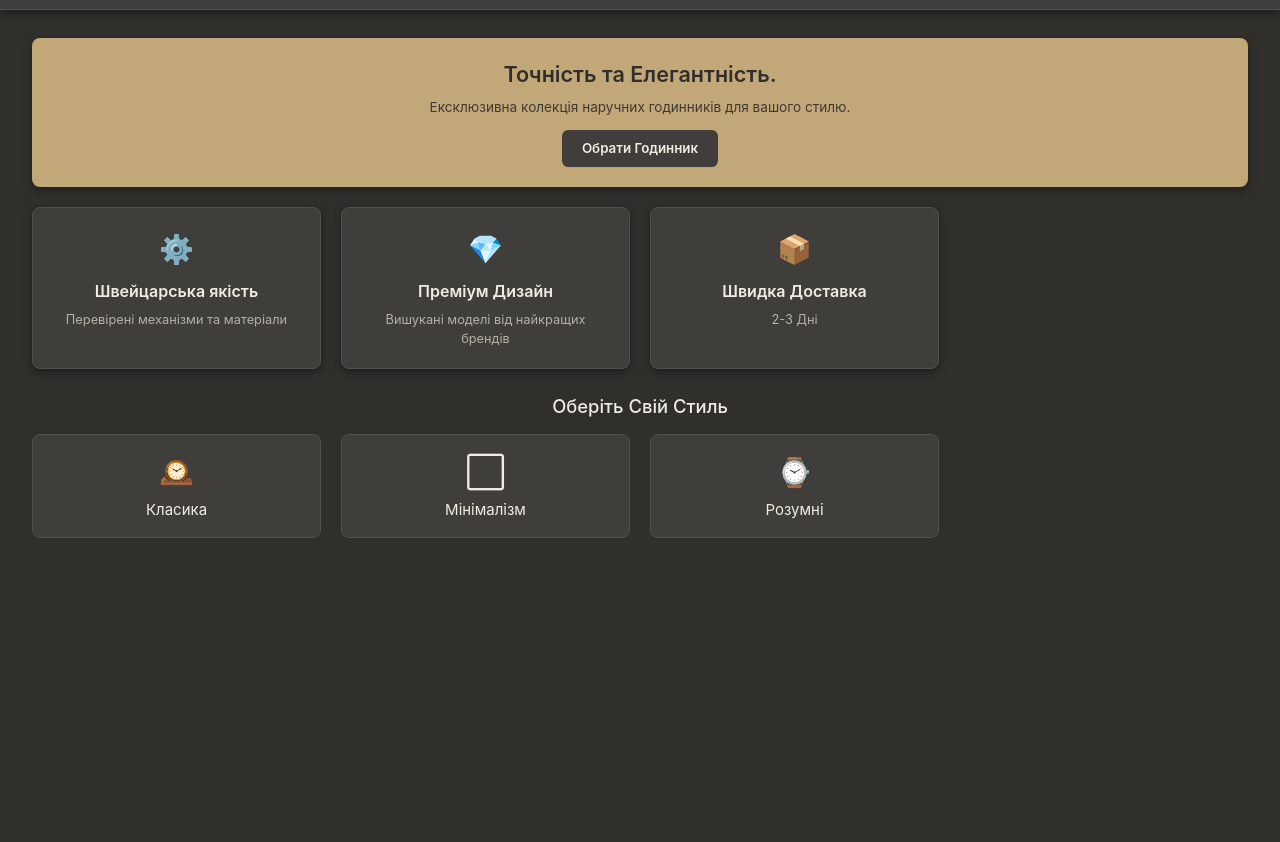
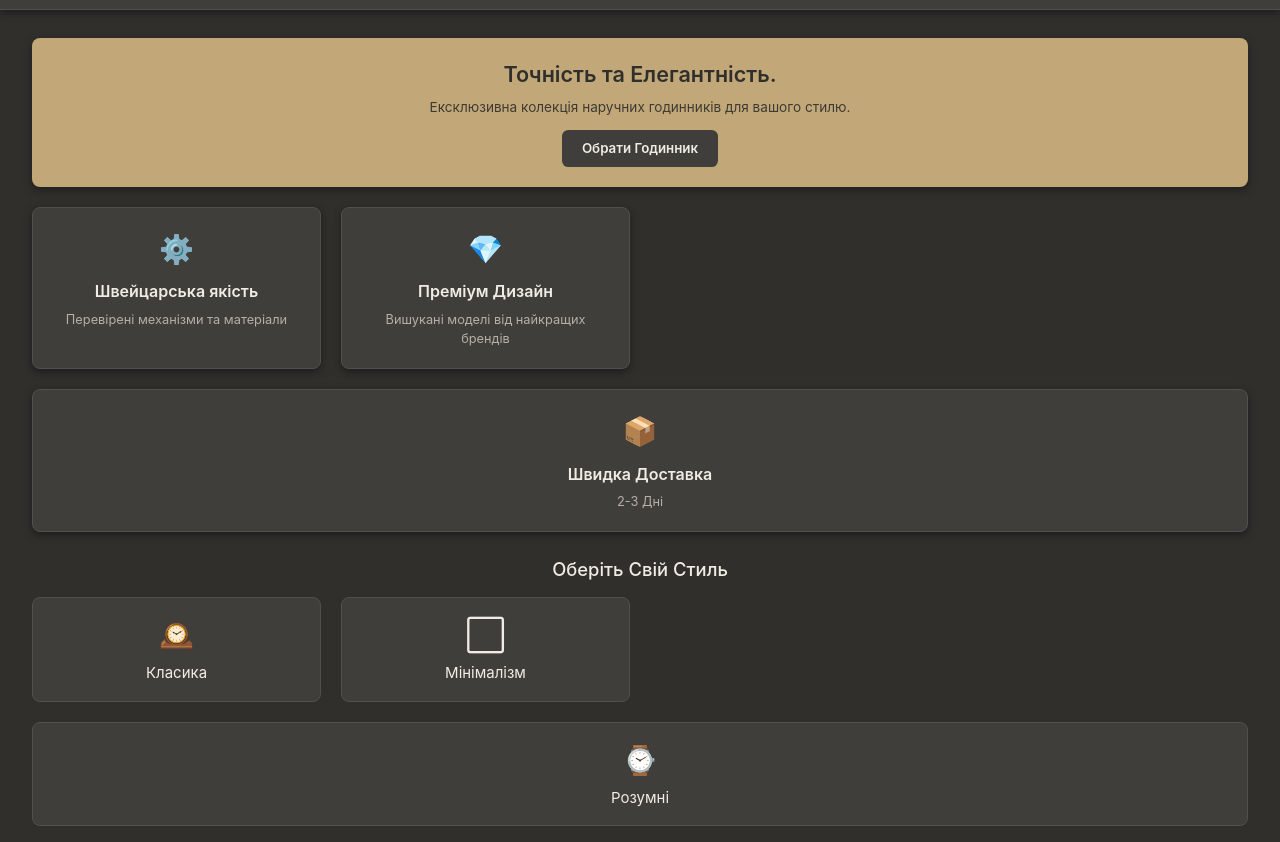
Before and after one commit to arizon173/telegram_shop, a plain HTML site: page index.html in a window 1280 px wide. Shown: the part 58-900 px from the top of the page. Before the commit the page ends 800 px from the top, so only its background shows below. Drawn offline with Linux system fonts and the light colour scheme.

Commit message:
Update style.css

```diff
--- a/style.css
+++ b/style.css
@@ -293,11 +293,17 @@ button {
 }
 
 /* --- Картки переваг (Features) --- */
+/* --- Картки переваг (Features) --- */
 .features {
     display: grid;
-    grid-template-columns: repeat(auto-fit, minmax(9rem, 1fr)); /* Зменшено minmax */
+    grid-template-columns: 1fr 1fr; /* ЗМІНЕНО: 2 рівні стовпці */
     gap: 0.8rem; /* Зменшено */
     margin-bottom: 1.5rem; /* Зменшено */
+}
+
+/* НОВЕ: Розтягуємо третій елемент на повну ширину */
+.features .feature-card:nth-child(3) {
+    grid-column: 1 / -1;
 }
 
 .feature-card {
@@ -309,6 +315,7 @@ button {
     border: 1px solid var(--color-border);
     transition: all var(--transition-speed);
 }
+/* ... (решта стилів .feature-card та :hover залишаються) ... */
 
 .feature-card:hover {
     transform: translateY(-0.15rem); /* Зменшено ефект */
@@ -333,6 +340,7 @@ button {
 }
 
 /* --- Прев'ю категорій --- */
+/* --- Прев'ю категорій --- */
 .promo-section h2 {
     font-size: 1.15rem; /* Зменшено */
     margin-bottom: 0.8rem; /* Зменшено */
@@ -342,13 +350,20 @@ button {
 
 .category-previews {
     display: grid;
-    grid-template-columns: repeat(auto-fit, minmax(7.5rem, 1fr)); /* Зменшено minmax */
+    /* ОНОВЛЕННЯ: Жорстко задаємо 2 стовпці (1fr 1fr) */
+    grid-template-columns: 1fr 1fr;
     gap: 0.8rem; /* Зменшено */
 }
 
+/* НОВЕ ПРАВИЛО: Розтягуємо третій елемент на обидва стовпці */
+.category-previews .category-preview:nth-child(3) {
+    grid-column: 1 / -1;
+}
+
 .category-preview {
+    /* ... (решта стилів category-preview залишаються без змін) ... */
     background-color: var(--color-card-bg);
-    padding: 1rem; /* Зменшено */
+    padding: 1rem;
     border-radius: var(--border-radius-default);
     text-align: center;
     box-shadow: var(--shadow);
@@ -356,6 +371,8 @@ button {
     border: 1px solid var(--color-border);
     transition: all var(--transition-speed);
 }
+
+/* ... (інші стилі для category-preview:hover) ... */
 
 .category-preview:hover {
     background-color: var(--color-primary);
```
